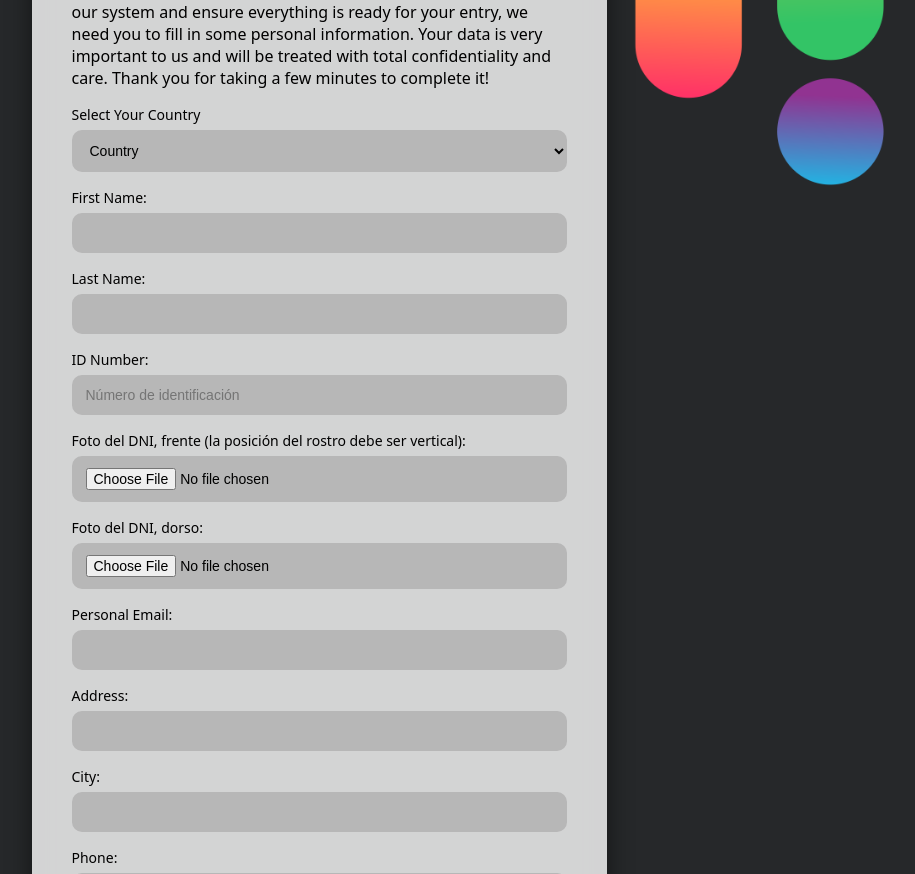
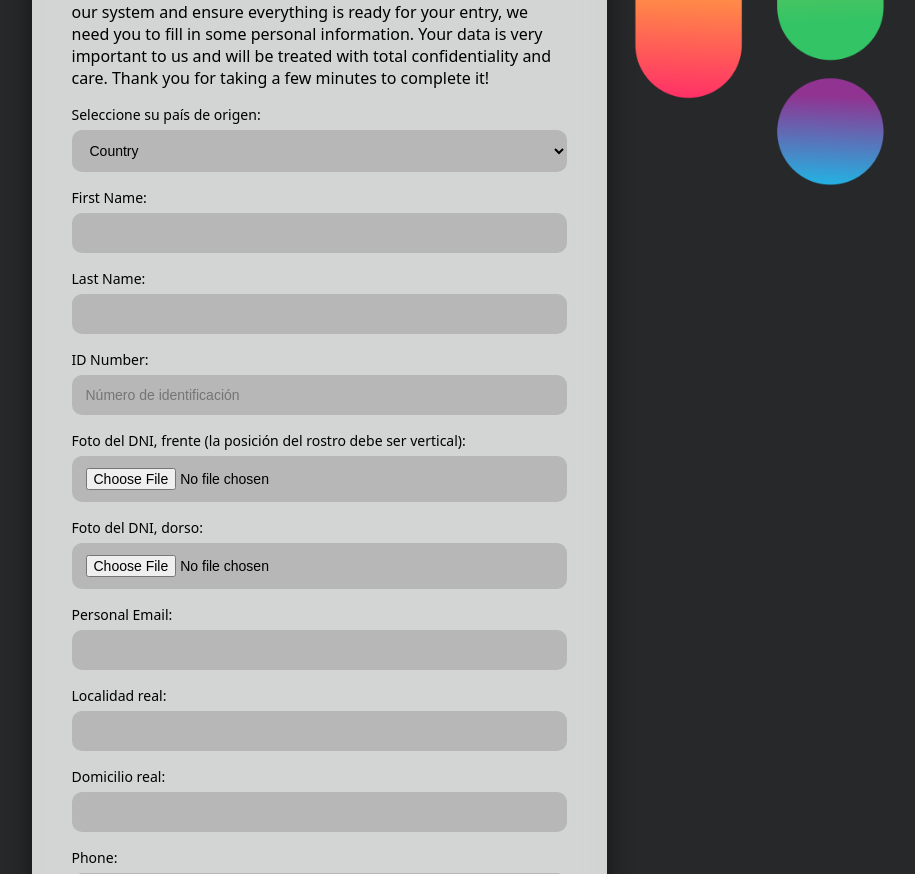
Before and after one commit to juliana3/bot-slack, a Flask app: page /formulario_ingresante in a window 1280 px wide. Shown: the part 382-1256 px from the top of the page, without its empty margins (321-1236 px from the left). Run offline with Flask 3, Linux system fonts and the light colour scheme; some libraries are stand-ins or nearby versions.

Commit message:
actualizaciones al formulario

```diff
--- a/templates/index.html
+++ b/templates/index.html
@@ -31,15 +31,12 @@
       <!-- 🔹 Sección 1: Datos Personales -->
       <div class="form-section">
 
-        <label for="pais">Seleccione su país:</label>
+        <label for="pais">Seleccione su país de origen:</label>
         <select id="pais" name="pais" required>
           <option value="">País:</option>
-          <option value="de">Alemania</option>
           <option value="ar">Argentina</option>
-          <option value="au">Australia</option>
           <option value="co">Colombia</option>
           <option value="ec">Ecuador</option>
-          <option value="es">España</option>
           <option value="us">Estados Unidos</option>
           <option value="gt">Guatemala</option>
           <option value="pe">Perú</option>
@@ -65,11 +62,11 @@
         <label for="email">Email personal:</label>
         <input type="email" id="email" name="email" required />
 
-        <label for="domicilio">Domicilio:</label>
+        <label for="localidad">Localidad real:</label>
+        <input type="text" id="localidad" name="localidad" />
+
+        <label for="domicilio">Domicilio real:</label>
         <input type="text" id="domicilio" name="domicilio" />
-
-        <label for="localidad">Localidad:</label>
-        <input type="text" id="localidad" name="localidad" />
 
         <label for="celular">Celular:</label>
         <input type="tel" id="celular" name="celular" required />
```
